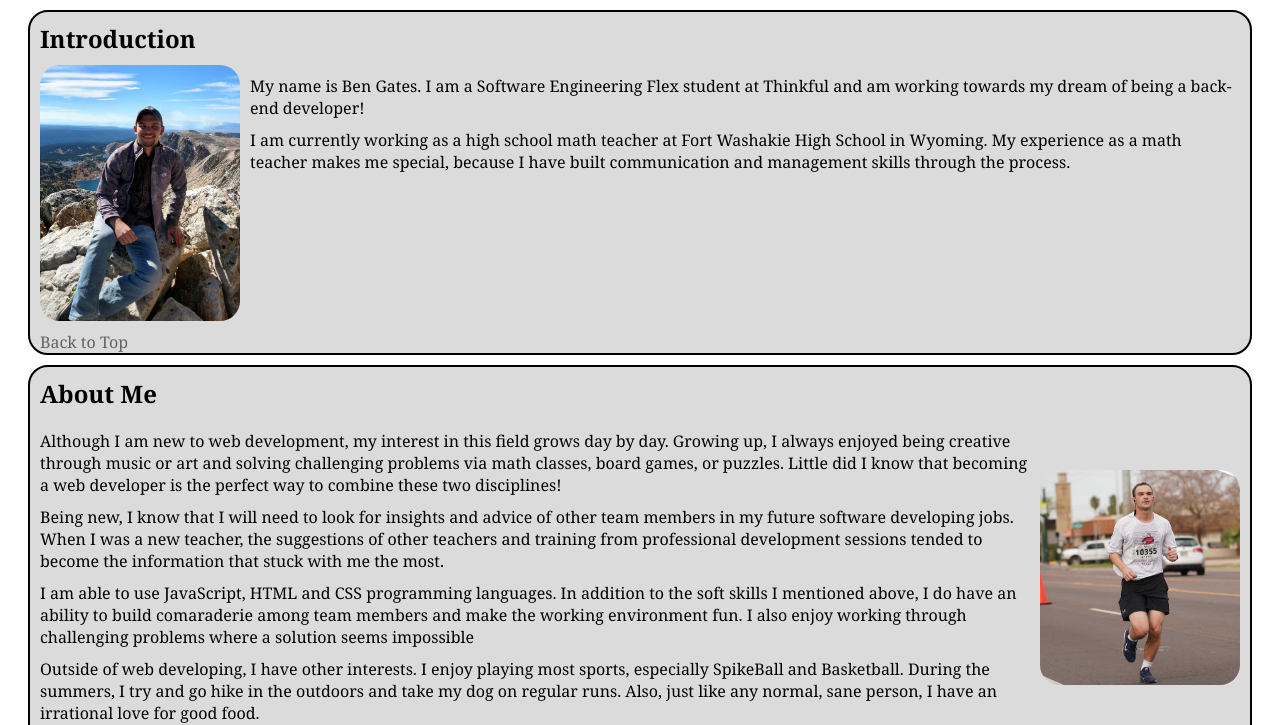
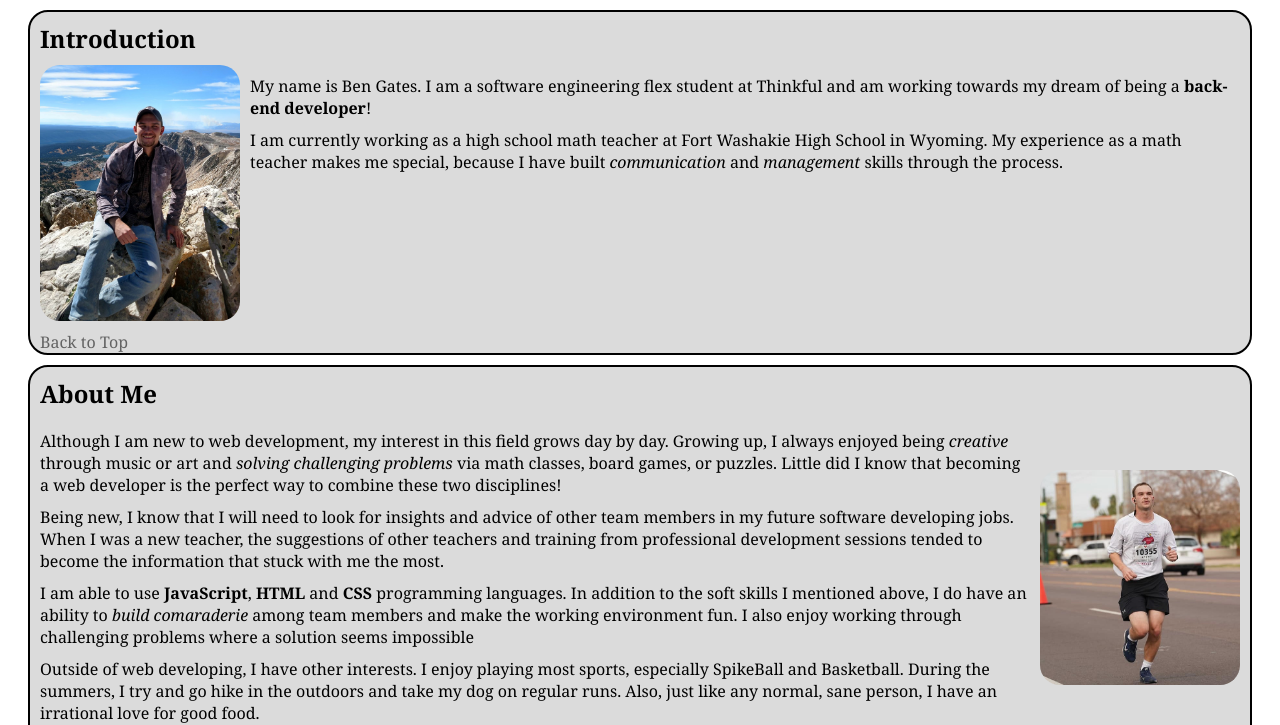
Before and after one commit to benjamin-gates/portfolio-webpage, a plain HTML site: page index.html in a window 1280 px wide. Shown: the part 82-807 px from the top of the page. Drawn offline with Linux system fonts and the light colour scheme.

Commit message:
adding semantic markup to html

```diff
--- a/index.html
+++ b/index.html
@@ -20,8 +20,8 @@
                 <h2>Introduction</h2>
                 <div class="intro-group">
                 <div>
-                <p>My name is Ben Gates. I am a Software Engineering Flex student at Thinkful and am working towards my dream of being a back-end developer!</p>
-                <p>I am currently working as a high school math teacher at Fort Washakie High School in Wyoming. My experience as a math teacher makes me special, because I have built communication and management skills through the process.</p>
+                <p>My name is Ben Gates. I am a software engineering flex student at Thinkful and am working towards my dream of being a <strong>back-end developer</strong>!</p>
+                <p>I am currently working as a high school math teacher at Fort Washakie High School in Wyoming. My experience as a math teacher makes me special, because I have built <em>communication</em> and <em>management</em> skills through the process.</p>
                 </div>
                 <img class="profile" src="images/profile-pic.jpg" alt="Profile Picture"/>
                 </div>
@@ -31,9 +31,9 @@
                 <h2>About Me</h2>
                 <div class="about-group">
                     <div>
-                <p>Although I am new to web development, my interest in this field grows day by day. Growing up, I always enjoyed being creative through music or art and solving challenging problems via math classes, board games, or puzzles. Little did I know that becoming a web developer is the perfect way to combine these two disciplines!</p>
+                <p>Although I am new to web development, my interest in this field grows day by day. Growing up, I always enjoyed being <em>creative</em> through music or art and <em>solving challenging problems</em> via math classes, board games, or puzzles. Little did I know that becoming a web developer is the perfect way to combine these two disciplines!</p>
                 <p>Being new, I know that I will need to look for insights and advice of other team members in my future software developing jobs. When I was a new teacher, the suggestions of other teachers and training from professional development sessions tended to become the information that stuck with me the most. </p>
-                <p>I am able to use JavaScript, HTML and CSS programming languages. In addition to the soft skills I mentioned above, I do have an ability to build comaraderie among team members and make the working environment fun. I also enjoy working through challenging problems where a solution seems impossible</p>
+                <p>I am able to use <strong>JavaScript</strong>, <strong>HTML</strong> and <strong>CSS</strong> programming languages. In addition to the soft skills I mentioned above, I do have an ability to <em>build comaraderie</em> among team members and make the working environment fun. I also enjoy working through challenging problems where a solution seems impossible</p>
                 <p>Outside of web developing, I have other interests. I enjoy playing most sports, especially SpikeBall and Basketball. During the summers, I try and go hike in the outdoors and take my dog on regular runs. Also, just like any normal, sane person, I have an irrational love for good food.</p>
                 </div>
                 <img class="running" src="images/marathon2.jpg" alt="Me running a marathon">
```
